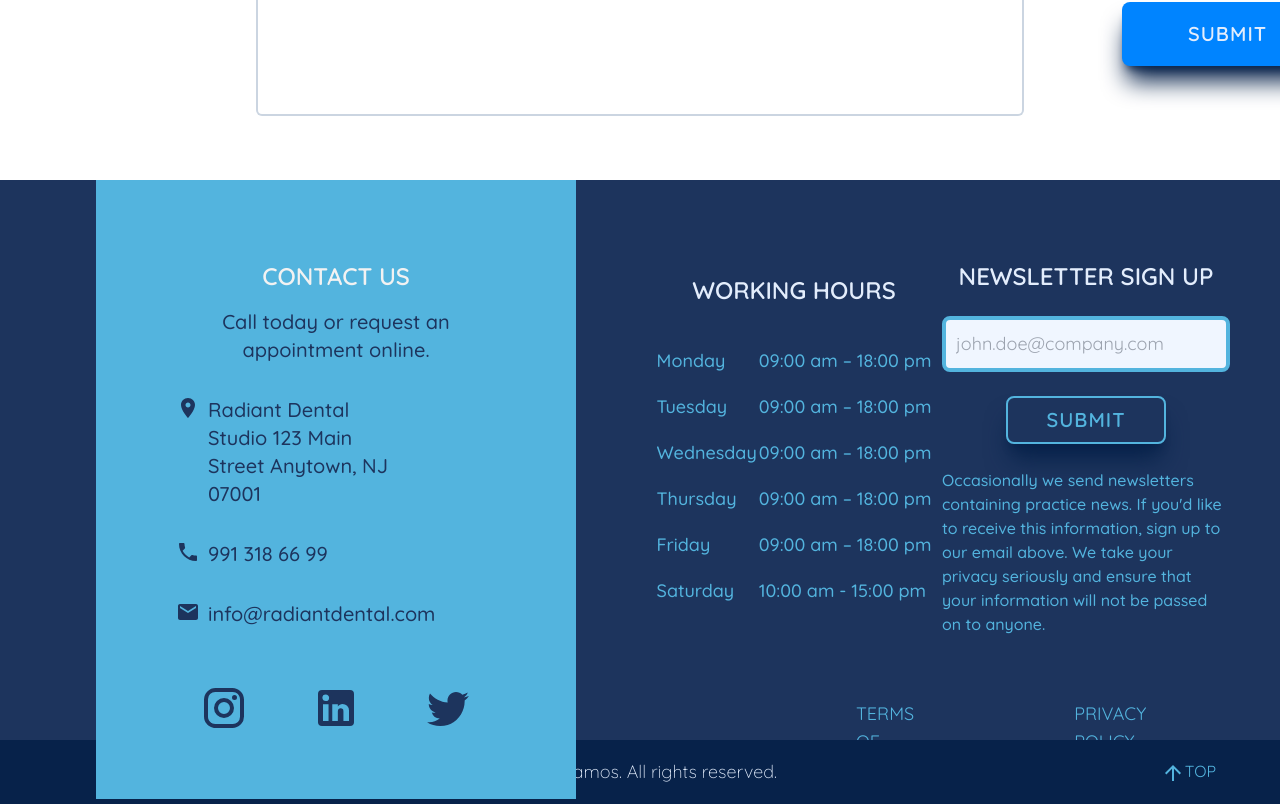
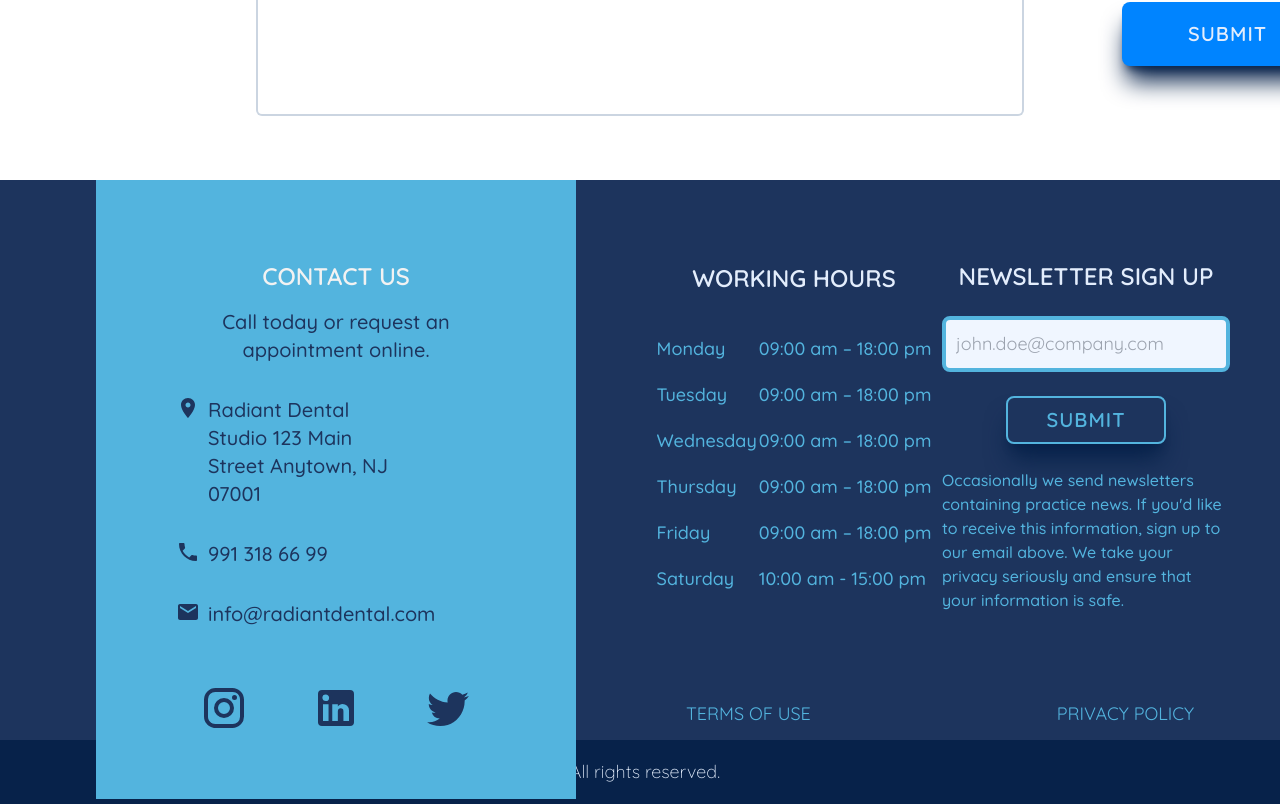
Before and after one commit to sandyFit/Radiant-Dental-Studio, a React (Vite) app: page /sign-up in a window 1280 px wide. Shown: the part 802-1606 px from the top of the page. Built offline with nearby package versions, Linux system fonts and the light colour scheme; a web font is replaced by a local one.

Commit message:
Moved and updated ArrowTop button for floating visibility on homepage scroll

```diff
--- a/src/components/cards/TeamBigCard.jsx
+++ b/src/components/cards/TeamBigCard.jsx
@@ -14,7 +14,7 @@ const TeamBigCard = ({ firstName, lastName, bio, isOpen, onClose }) => {
       style={{ display: isOpen ? "block" : "none" }} // Direct inline style based on `isOpen`
       className={`bg-spaceCadet w-[22rem] lg:w-[35rem] h-auto lg:h-[42rem] absolute left-[-2rem] lg:left-[58rem]
       top-[2rem] lg:top-[6rem] rounded-xl xl:rounded-[38px] flex flex-col justify-center items-center
-      px-14 py-8 space-y-8 shadow-xl shadow-midnight z-20 lg:z-1`}
+      px-14 py-8 space-y-8 shadow-xl shadow-midnight z-1 lg:z-1`}
     >
 
 
@@ -30,7 +30,7 @@ const TeamBigCard = ({ firstName, lastName, bio, isOpen, onClose }) => {
         </span>
       </h2>
 
-      <hr className='border-2 border-spanishBlue w-36 my-3' />
+      <hr className='border-2 border-spanishBlue w-36 my-3 ml-36' />
 
       <p className='text-white3 text-md md:text-lg xl-text-xl font-regular xl:font-medium'>
         {bio && bio.map((paragraph, index) => (
--- a/src/components/forms/NewsletterInput.jsx
+++ b/src/components/forms/NewsletterInput.jsx
@@ -22,7 +22,7 @@ const NewsletterInput = () => {
             <p className='text-spanishBlue font-medium text-regular text-[.8rm]'>
                 Occasionally we send newsletters containing practice news. If you'd like to receive this
                 information, sign up to our email above. We take your privacy seriously and ensure that
-                your information will not be passed on to anyone.
+                your information is safe.
             </p>
 
 
--- a/src/layouts/BookingFooter.jsx
+++ b/src/layouts/BookingFooter.jsx
@@ -14,7 +14,7 @@ const BookingFooter = () => {
             <div className="bg-spanishBlue w-full h-3 mt-6"></div>
 
             <div className="bg-spaceCadet flex flex-col items-center w-full h-auto py-6 px-24">
-in main
+
                 <div className='flex justify-evenly w-1/2 text-slate-200 m-6'>
                 <InstagramIcon
                     style={{ fontSize: '2rem',  cursor: 'pointer', transition: 'opacity 0.3s' }}
--- a/src/layouts/Footer.jsx
+++ b/src/layouts/Footer.jsx
@@ -2,15 +2,11 @@ import WorkingHrsTable from '../components/forms/WorkingHrsTable';
 import NewsletterInput from '../components/forms/NewsletterInput';
 import ContactCard from '../components/cards/ContactCard';
 import MobileFooter from './MobileFooter';
-import { ArrowUpward } from '@mui/icons-material';
-import { animateScroll as scroll } from 'react-scroll';
+
 
 
 const Footer = () => {
 
-    const scrollToTop = () => {
-        scroll.scrollToTop();
-    }
 
     return (
         <section className='bg-spaceCadet h-[50rem] lg:h-[35rem]'>
@@ -40,24 +36,35 @@ const Footer = () => {
                                 <NewsletterInput/>
                             </div>
                         </div>
-                        <div className="flex justify-evenly gap-[10rem] ml-[16rem] mt-16 text-spanishBlue list-none text-lg w-2/5">
+                        <div className="flex justify-evenly gap-[10rem] mt-[5.5rem] text-spanishBlue
+                            list-none text-lg w-full">
                             <li>TERMS OF USE</li>
                             <li>PRIVACY POLICY</li>
 
+
                         </div>
                     </div>
+
+
                 </div>
 
 
                 <div className='absolute inset-0 top-[35rem] w-full h-16 bg-midnight flex items-center justify-end
-                    text-center gap-[24rem]'>
-                    <p className="text-lg font-light text-white3">
+                    text-center'>
+                    <p className="text-lg font-light text-white3 mr-[35rem]">
                         © 2024 Design & Development by Trish Ramos. All rights reserved.
                     </p>
-                    <button className='text-spanishBlue mr-16' onClick={scrollToTop}>
+                    {/* <button className='text-spanishBlue mr-16' onClick={scrollToTop}>
                         <ArrowUpward />TOP
-                    </button>
+                    </button> */}
 
+                    {/* <button onClick={scrollToTop}
+                        class="group relative inline-flex h-12 w-12 items-center justify-center overflow-hidden
+                        rounded-full bg-slate-600 bottom-16 right-16">
+                        <div class="transition duration-300 group-hover:rotate-[360deg] text-spanishBlue">
+                            <ArrowUpward />
+                        </div>
+                    </button> */}
                 </div>
 
             </article>
--- a/src/pages/home/About.jsx
+++ b/src/pages/home/About.jsx
@@ -1,6 +1,7 @@
 import { useState, useEffect } from 'react';
 import { useNavigate } from 'react-router-dom';
 import { Element, animateScroll as scroll, scroller } from 'react-scroll';
+import { ArrowUpward } from '@mui/icons-material';
 
 const About = () => {
   const [showFloatingBtn, setShowFloatingBtn] = useState(false);
@@ -24,6 +25,10 @@ const About = () => {
 
   };
 
+  const scrollToTop = () => {
+    scroll.scrollToTop();
+  }
+
   useEffect(() => {
     // Add event listener when the component mounts
     window.addEventListener('scroll', handleScroll);
@@ -45,22 +50,31 @@ const About = () => {
       <div className="relative z-10 flex items-center justify-center h-full bg-spaceCadet bg-opacity-[.55]
           text-white3">
 
-        <div className={`hidden lg:block fixed right-12 lg:right-36 bottom-12 z-50
-            ${showFloatingBtn ? '' : 'invisible'}`}>
+        {/* Fixed Book Online Button */}
+      <div className={`fixed right-48 bottom-[115px] z-50 ${showFloatingBtn ? '' : 'invisible'}`}>
         <button
           type='button'
-            className='filled-btn px-10 py-4 '
+          className='filled-btn px-10 py-4'
           onClick={handleClick}>
           Book online
         </button>
       </div>
+
+      {/* Fixed ArrowTop Button */}
+        <button onClick={scrollToTop}
+          className={`fixed left-[108rem] bottom-[115px] group inline-flex h-12 w-12 items-center justify-center overflow-hidden
+                        rounded-full bg-slate-600 ${showFloatingBtn ? '' : 'invisible'}`}>
+                        <div class="transition duration-300 group-hover:rotate-[360deg] text-spanishBlue">
+                            <ArrowUpward />
+                        </div>
+                    </button>
 
 
         <div className="flex flex-col justify-center items-center">
           <h2 className='text-center text-white3 text-3xl md:text-5xl xl:text-6xl font-bold
             w-2/3 lg:w-2/4 xl:w-2/4 2xl:w-3/5'>
             Welcome to
-            <span className='text-azure' style={{ margin: ' 0 1rem' }}>
+            <span className='text-midnight' style={{ margin: ' 0 1rem' }}>
               Radiant
             </span>
             Dental Studio
--- a/src/pages/home/Team.jsx
+++ b/src/pages/home/Team.jsx
@@ -44,7 +44,7 @@ const Team = () => {
         <div >
           <h2 className='text-white3 text-3xl md:text-5xl xl:text-5xl font-bold w-2/3 lg:w-2/4 xl:w-full'>
             Quality
-            <span className='text-azure' style={{ margin: ' 0 1rem' }}>
+            <span className='text-midnight' style={{ margin: ' 0 1rem' }}>
               Dental Care
             </span>
             at Your Fingerprints
@@ -63,7 +63,7 @@ const Team = () => {
           </div>
 
           {/* Mobile */}
-          <div className='lg:hidden flex flex-wrap w-[16rem] top-[5.5rem] z-10'>
+          <div className='lg:hidden flex flex-wrap w-[16rem] top-[5.5rem] z-1'>
             {staffData.map((member) => (
               <TeamMobileCard key={member.id} {...member}
                 onClick={() => handleClick(member.id)}/>
```
Lines whose indentation alone changed are shown as unchanged.
